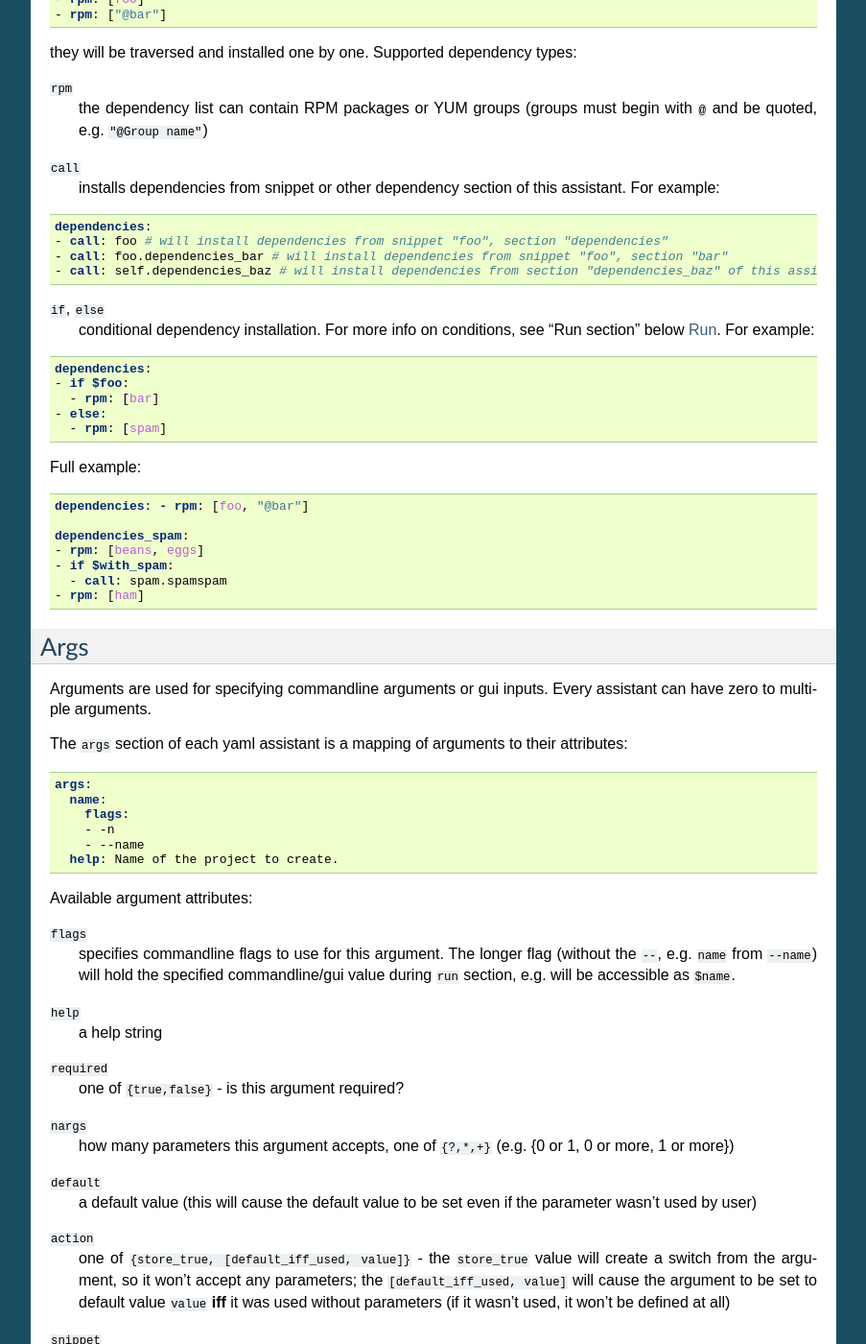
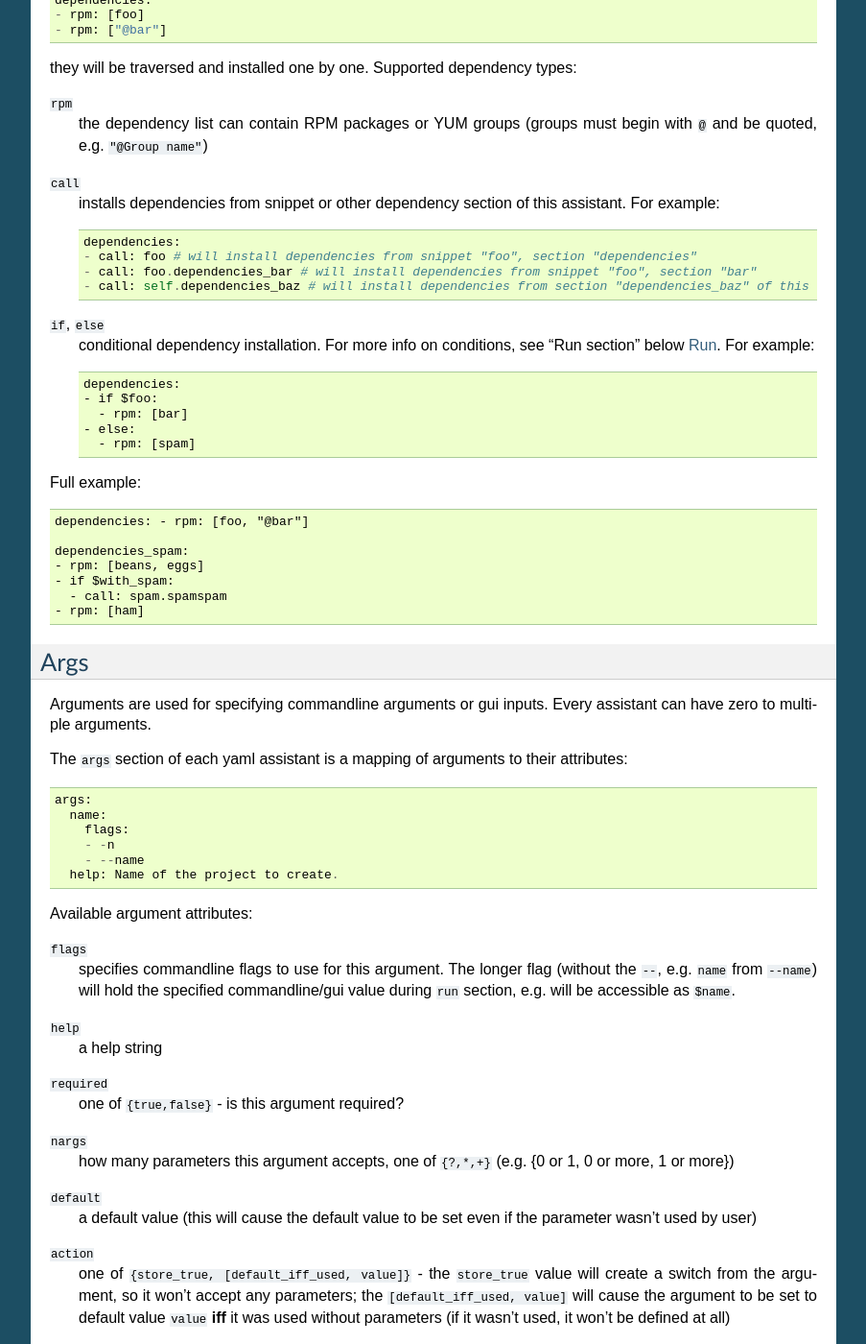
Before and after one commit to devassistant/devassistant, a Sphinx documentation site: the page built from docs/developer_documentation/yaml_assistant_reference.rst, in a window 1280 px wide and 1400 px high, scrolled down 1415 px. Shown: the whole window at 96% size, without its empty margins (198-1101 px from the left). Built offline with Sphinx 7.4.7, drawn with Linux system fonts in a browser that asks for light colours; some of the changed text lies outside the part shown.

Commit message:
Mark the source code listings in a way that readthedocs can hopefully understand

```diff
--- a/docs/developer_documentation/common_assistant_behaviour.rst
+++ b/docs/developer_documentation/common_assistant_behaviour.rst
@@ -17,9 +17,7 @@
   relative path.
 
 To include these parameters in your assistant with common help strings etc., include
-them from ``common_args.yaml`` (``-n``, ``-g``) or ``eclipse.yaml`` (``-e``) snippet:
-
-.. code:: yaml
+them from ``common_args.yaml`` (``-n``, ``-g``) or ``eclipse.yaml`` (``-e``) snippet::
 
    args:
      name:
--- a/docs/developer_documentation/yaml_assistant_reference.rst
+++ b/docs/developer_documentation/yaml_assistant_reference.rst
@@ -25,9 +25,7 @@
 -----------------
 
 The top level mapping has to be mapping from assistant name to assistant
-attributes, for example:
-
-.. code:: yaml
+attributes, for example::
 
    python:
      fullname: Python
@@ -63,18 +61,14 @@
 
 - Packages from section ``dependencies`` are **always** installed.
 - If there is a section named ``dependencies_foo``, then dependencies from this section are installed
-  **iff** ``foo`` argument is used (either via commandline or via gui). For example:
-
-.. code:: sh
+  **iff** ``foo`` argument is used (either via commandline or via gui). For example::
 
    $ devassistant python --foo
 
 - These rules differ for ``modifier`` assistants, see `Modifier Assistants`_
 
 Each section contains a list of mappings ``dependency type: [list, of, deps]``.
-If you provide more mappings like this:
-
-.. code:: yaml
+If you provide more mappings like this::
 
    dependencies:
    - rpm: [foo]
@@ -86,9 +80,7 @@
   the dependency list can contain RPM packages or YUM groups
   (groups must begin with ``@`` and be quoted, e.g. ``"@Group name"``)
 ``call``
-  installs dependencies from snippet or other dependency section of this assistant. For example:
-
-.. code:: yaml
+  installs dependencies from snippet or other dependency section of this assistant. For example::
 
    dependencies:
    - call: foo # will install dependencies from snippet "foo", section "dependencies"
@@ -97,9 +89,7 @@
 
 ``if``, ``else``
   conditional dependency installation. For more info on conditions, see "Run section"
-  below `Run`_. For example:
-
-.. code:: yaml
+  below `Run`_. For example::
 
    dependencies:
    - if $foo:
@@ -107,9 +97,7 @@
    - else:
      - rpm: [spam]
 
-Full example:
-
-.. code:: yaml
+Full example::
 
    dependencies: - rpm: [foo, "@bar"]
 
@@ -126,9 +114,7 @@
 Every assistant can have zero to multiple arguments.
 
 The ``args`` section of each yaml assistant is a mapping of arguments to
-their attributes:
-
-.. code:: yaml
+their attributes::
 
    args:
      name:
@@ -170,9 +156,7 @@
 
 This section serves as a list of aliases of files stored in one of the
 template dirs of devassistant. E.g. if the devassistant's template dir
-contains file ``foo/bar``, then you can use:
-
-.. code:: yaml
+contains file ``foo/bar``, then you can use::
 
    files:
      bar: &bar
@@ -248,9 +232,7 @@
   are not supported)
 ``scl``
   run a whole section in SCL environment of one or more SCLs (note: you **must**
-  use the scriptlet name - usually ``enable`` - because it might vary) - for example:
-
-.. code:: yaml
+  use the scriptlet name - usually ``enable`` - because it might vary) - for example::
 
    run:
    - scl enable python33 postgresql92:
@@ -290,9 +272,7 @@
 
 Modifier assistants are assistants that are supposed to work with
 already created project. They must have ``role`` attribute set to
-``modifier``:
-
-.. code:: yaml
+``modifier``::
 
    eclipse:
      role: modifier``
@@ -318,9 +298,7 @@
 Preparer assistants are assistants that are supposed to checkout
 existing projects from SCM and setting up the environment according to
 ``.devassistant``. Preparer assistants must have a ``role`` attribute
-set to ``preparer``
-
-.. code:: yaml
+set to ``preparer``::
 
    custom:
      role: preparer
```
Also changed, not shown: docs/index.rst (+3 -9 lines), docs/user_documentation.rst (+4 -12 lines).
